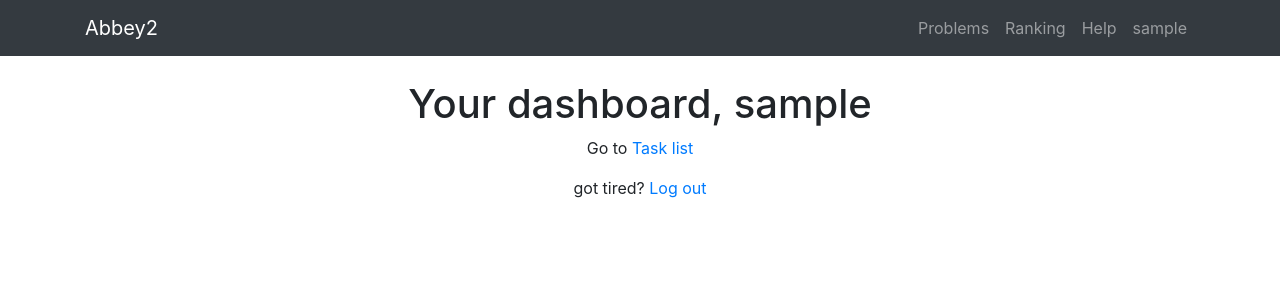
After one commit to CodeAbbey/abbey2, a Flask app: page /dash in a window 1280 px wide. The commit adds this page. Shown: the top 300 px of the page. Run offline with Flask 2, Linux system fonts and the light colour scheme; the visitor is signed in with stand-in values (Sample User, id 1); some libraries are stand-ins or nearby versions.

Commit message:
Login functionality, user dashboard (#8)

```diff
--- a/py/app.py
+++ b/py/app.py
@@ -1,4 +1,5 @@
 import flask
+import functools
 from ctl.tasks import tasks_ctl
 
 app = flask.Flask(__name__, static_url_path = '/s')
@@ -12,9 +13,35 @@ def page_not_found(e):
 def main_page():
     return flask.render_template('index.html')
 
-@app.route('/login')
+@app.route('/login', methods = ['GET'])
 def login_page():
     return flask.render_template('login.html')
 
+@app.route('/login', methods = ['POST'])
+def login_form():
+    if not 'username' in flask.request.form:
+        return 'Something wrong'
+    flask.session['username'] = flask.request.form['username']
+    return flask.redirect(flask.url_for('dashboard'))
+
+def login_required(f):
+    @functools.wraps(f)
+    def decorated_function(*args, **kwargs):
+        if not 'username' in flask.session:
+            return flask.redirect(flask.url_for('login_page', next=request.url))
+        return f(*args, **kwargs)
+    return decorated_function
+
+@app.route('/dash')
+@login_required
+def dashboard():
+    return flask.render_template('dashboard.html', username = flask.session['username'])
+
+@app.route('/logout')
+def logout():
+    flask.session.clear()
+    return flask.redirect(flask.url_for('main_page'))
+
 if __name__ == '__main__':
+    app.secret_key = 'super secret key for debugging'
     app.run(host='0.0.0.0', port=5000, debug=True)
--- a/py/templates/_default.html
+++ b/py/templates/_default.html
@@ -29,7 +29,11 @@
               <a class="nav-link" href="#">Help</a>
             </li>
             <li class="nav-item">
+              {% if not 'username' in session %}
               <a class="nav-link" href="{{ url_for('login_page') }}">Login</a>
+              {% else %}
+              <a class="nav-link" href="{{ url_for('dashboard') }}">{{ session['username'] }}</a>
+              {% endif %}
             </li>
           </ul>
         </div>
--- /dev/null
+++ b/py/templates/dashboard.html
@@ -0,0 +1,13 @@
+{% extends "_default.html" %}
+
+{% block title %}Your Dasboard{% endblock %}
+
+{% block content %}
+<div class="row">
+  <div class="col-lg-12 text-center">
+    <h1>Your dashboard, {{ username }}</h1>
+    <p>Go to <a href="{{ url_for('tasks.task_list') }}">Task list</a></p>
+    <p>got tired? <a href="{{ url_for('logout') }}">Log out</a></p>
+  </div>
+</div>
+{% endblock %}
--- a/py/templates/index.html
+++ b/py/templates/index.html
@@ -9,7 +9,7 @@
     <p class="lead">Let's build a new site here!</p>
     <p class="lead">Ongoing activities:</p>
     <p class="green">add problems list and view pages</p>
-    <p class="red">add login form</p>
+    <p class="green">add login form</p>
     <p class="red">connect database</p>
     <p class="red">make tasks being loaded from db</p>
     <p class="red">users from database, plus registration</p>
@@ -17,6 +17,7 @@
     <p class="red">store tasks progress</p>
     <p class="red">improve style to resemble existing colors</p>
     <p class="red">implement basic ranking / rating</p>
+    <p class="red">setup and deploy to real hosting</p>
     <p class="red">help / wiki pages</p>
   </div>
 </div>
--- a/py/templates/login.html
+++ b/py/templates/login.html
@@ -6,7 +6,7 @@
 <div class="row">
   <div class="col-lg-6 col-sm-12 offset-lg-3 text-center">
     <h1>Welcome, Friend!</h1>
-    <form>
+    <form action="{{ url_for('login_form') }}" method="POST">
       <div class="form-group">
         <input type="text" name="username" class="form-control" placeholder="your username">
       </div>
```
